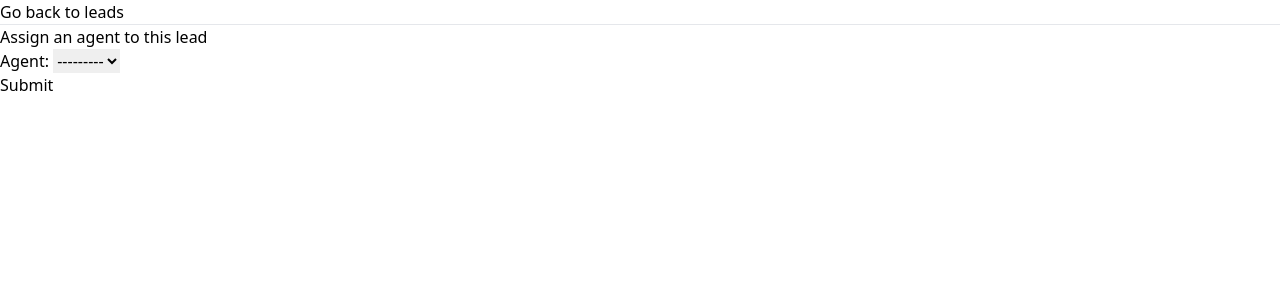
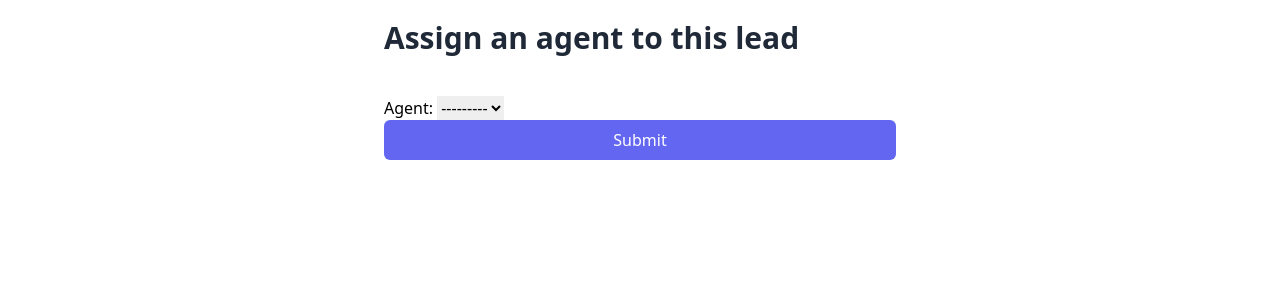
Before and after one commit to ahs718/django-crm, a Django app: page /leads/1/assign-agent/ in a window 1280 px wide. Shown: the part 80-380 px from the top of the page. Run offline with Django 3.2, Linux system fonts and the light colour scheme; the visitor is signed in with stand-in values (Sample User, id 1); data that the repository does not hold is empty; some libraries are stand-ins or nearby versions.

Commit message:
modified styling

```diff
--- a/leads/templates/leads/assign_agent.html
+++ b/leads/templates/leads/assign_agent.html
@@ -1,11 +1,15 @@
 {% extends "base.html" %}
+{% load tailwind_filters %}
 {% block content %}
-    <a href="{% url 'leads:lead-list' %}">Go back to leads</a>
-    <hr />
-    <h1>Assign an agent to this lead</h1>
-    <form method="post">
-        {% csrf_token %}
-        {{ form.as_p }}
-        <button type="submit">Submit</button>
-    </form>
+    <div class="max-w-lg mx-auto">
+        <h1 class="py-5 text-3xl font-semibold text-gray-800">Assign an agent to this lead</h1>
+        <form method="post" class="mt-5">
+            {% csrf_token %}
+            {{ form|crispy }}
+            <button type="submit"
+                    class="w-full bg-indigo-500 hover:bg-indigo-600 transition px-3 py-2 rounded-md text-white">
+                Submit
+            </button>
+        </form>
+    </div>
 {% endblock content %}
```
